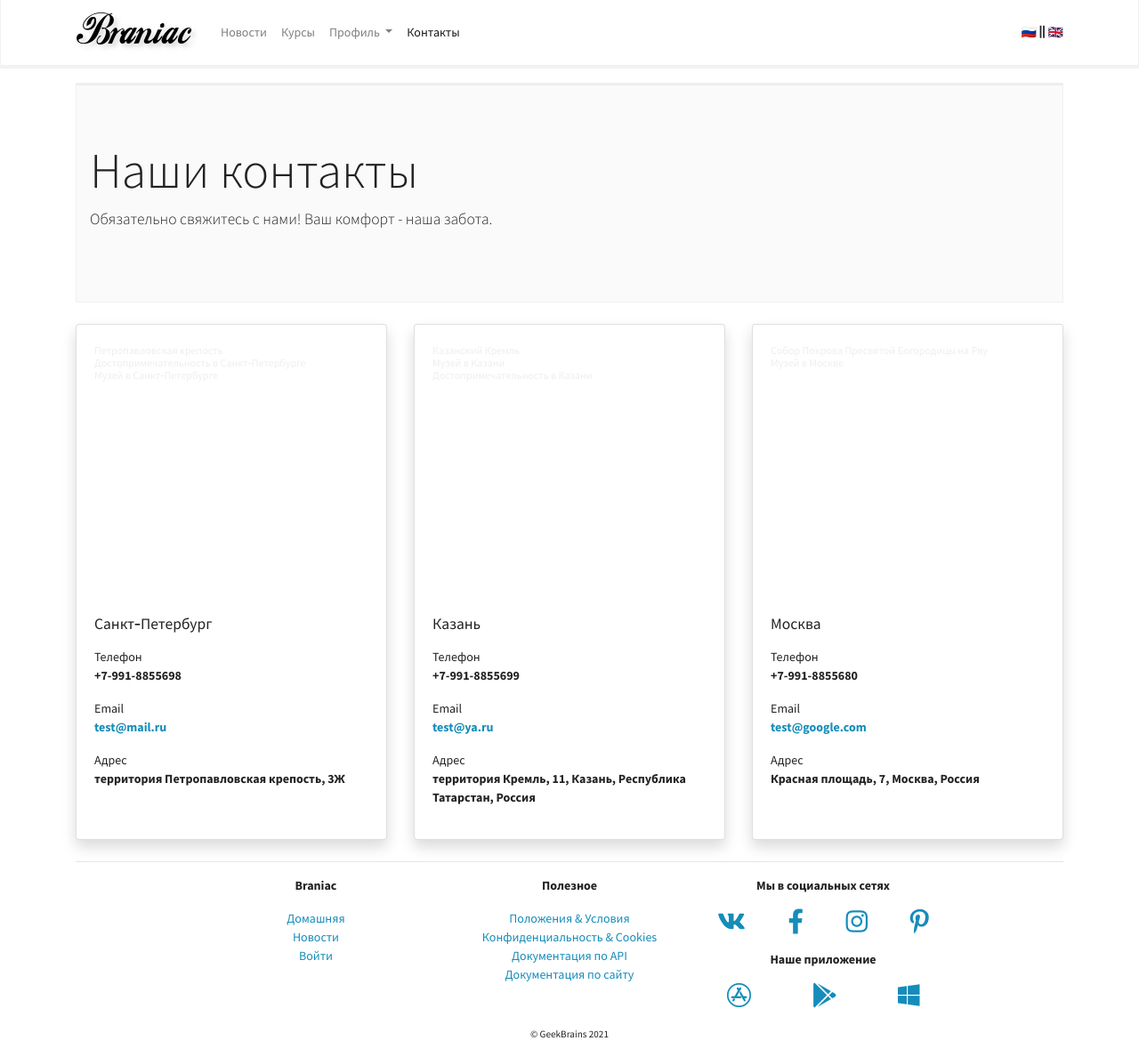
After one commit to razsm-git/django-repo, a Django app: page /mainapp/contacts/ in a window 1280 px wide. The commit adds this page. Shown: the whole page at 89% size. Run offline with Django 3.2, Linux system fonts and the light colour scheme; some libraries are stand-ins or nearby versions.

Commit message:
lesson_3 Templates including

```diff
--- a/config/settings.py
+++ b/config/settings.py
@@ -55,7 +55,9 @@ ROOT_URLCONF = "config.urls"
 TEMPLATES = [
     {
         "BACKEND": "django.template.backends.django.DjangoTemplates",
-        "DIRS": [],
+        "DIRS": [
+            "templates",
+        ],
         "APP_DIRS": True,
         "OPTIONS": {
             "context_processors": [
@@ -63,6 +65,7 @@ TEMPLATES = [
                 "django.template.context_processors.request",
                 "django.contrib.auth.context_processors.auth",
                 "django.contrib.messages.context_processors.messages",
+                "mainapp.context_processors.example.simple_context_processor",
             ],
         },
     },
--- /dev/null
+++ b/mainapp/context_processors/example.py
@@ -0,0 +1,2 @@
+def simple_context_processor(request):
+    return {"foo": "bar"}
--- a/mainapp/templates/mainapp/contacts.html
+++ b/mainapp/templates/mainapp/contacts.html
@@ -38,11 +38,11 @@
             <p class="card-text">
               <ul class="list-unstyled">
                 <li>Телефон</li>
-                <li><strong>+7-999-11-11111</strong></li>
+                <li><strong>+7-991-8855698</strong></li>
               </ul>
               <ul class="list-unstyled">
                 <li>Email</li>
-                <li><strong>{{ 'geeklab@spb.ru'|email_to_link }}</strong></li>
+                <li><strong>{{ 'test@mail.ru'|email_to_link }}</strong></li>
               </ul>
               <ul class="list-unstyled">
                 <li>Адрес</li>
@@ -75,11 +75,11 @@
             <p class="card-text">
               <ul class="list-unstyled">
                 <li>Телефон</li>
-                <li><strong>+7-999-22-22222</strong></li>
+                <li><strong>+7-991-8855699</strong></li>
               </ul>
               <ul class="list-unstyled">
                 <li>Email</li>
-                <li><strong>{{ 'geeklab@kz.ru'|email_to_link }}</strong></li>
+                <li><strong>{{ 'test@ya.ru'|email_to_link }}</strong></li>
               </ul>
               <ul class="list-unstyled">
                 <li>Адрес</li>
@@ -110,11 +110,11 @@
             <p class="card-text">
               <ul class="list-unstyled">
                 <li>Телефон</li>
-                <li><strong>+7-999-33-33333</strong></li>
+                <li><strong>+7-991-8855680</strong></li>
               </ul>
               <ul class="list-unstyled">
                 <li>Email</li>
-                <li><strong>{{ 'geeklab@msk.ru'|email_to_link }}</strong></li>
+                <li><strong>{{ 'test@google.com'|email_to_link }}</strong></li>
               </ul>
               <ul class="list-unstyled">
                 <li>Адрес</li>
--- /dev/null
+++ b/mainapp/templatetags/email_to_link.py
@@ -0,0 +1,9 @@
+from django import template
+from django.utils.safestring import mark_safe
+
+register = template.Library()
+
+
+@register.filter
+def email_to_link(value):
+    return mark_safe(f"<a href='mailto:{value}'>{value}</a>")
--- a/mainapp/urls.py
+++ b/mainapp/urls.py
@@ -9,6 +9,7 @@ urlpatterns = [
     path("", views.MainPageView.as_view(), name="home"),
     path("index/", views.MainPageView.as_view(), name="home"),
     path("news/", views.NewsPageView.as_view(), name="news"),
+    path("news/<int:page>/", views.NewsWithPaginatorView.as_view(), name="news_paginator"),
     path("courses/", views.CoursesPageView.as_view(), name="courses"),
     path("contacts/", views.ContactsPageView.as_view(), name="contacts"),
     path("doc_site/", views.DocSitePageView.as_view(), name="doc_site"),
--- a/mainapp/views.py
+++ b/mainapp/views.py
@@ -1,3 +1,4 @@
+from datetime import datetime
 from django.views.generic import TemplateView
 
 
@@ -8,6 +9,21 @@ class MainPageView(TemplateView):
 class NewsPageView(TemplateView):
     template_name = "mainapp/news.html"
 
+    def get_context_data(self, **kwargs):
+        # Get all previous data
+        context = super().get_context_data(**kwargs)
+        # Create your own data
+        context["news_title"] = "Громкий новостной заголовок"
+        context["news_preview"] = "Предварительное описание, которое заинтересует каждого"
+        context["range"] = range(5)
+        context["datetime_obj"] = datetime.now()
+        return context
+
+class NewsWithPaginatorView(NewsPageView):
+    def get_context_data(self, page, **kwargs):
+        context = super().get_context_data(page=page, **kwargs)
+        context["page_num"] = page
+        return context
 
 class CoursesPageView(TemplateView):
     template_name = "mainapp/courses_list.html"
--- /dev/null
+++ b/templates/base.html
@@ -0,0 +1,127 @@
+{% load static %}
+
+<!doctype html>
+<html lang="ru">
+
+<head>
+  <!-- Required meta tags -->
+  <meta charset="utf-8">
+  <meta name="viewport" content="width=device-width, initial-scale=1, shrink-to-fit=no">
+
+  <!-- Bootstrap CSS -->
+  <link rel="stylesheet" href="{% static 'css/bootstrap.min.css' %}">
+
+  <!-- ChartJS -->
+  <link rel="stylesheet" href="{% static 'css/Chart.min.css' %}">
+
+  <!-- FontAwesome -->
+  <link rel="stylesheet" href="{% static 'css/fontawesome.all.min.css' %}">
+
+  <title>Welcome to Braniac!</title>
+</head>
+
+<body>
+
+  {% include 'includes/main_menu.html' %}
+
+  <div class="container-md">
+
+    {% block content %}
+
+    Lorem ipsum dolor sit amet, consectetur adipisicing elit. Aspernatur
+    optio est esse? Veritatis laborum expedita
+    quibusdam numquam! Expedita amet nisi dolor similique autem, mollitia
+    ipsa et, natus vel explicabo
+    reprehenderit?
+
+    {% endblock content %}
+
+  </div>
+
+  <!-- Footer -->
+
+  <div class="container-lg mt-auto">
+    <hr>
+    <div class="row justify-content-center">
+      <div class="col-sm-6 col-md-3 text-center">
+        <p>
+          <strong>Braniac</strong>
+        </p>
+        <p>
+        <ul class="list-unstyled">
+          <li><a href="{% url 'mainapp:home' %}">Домашняя</a></li>
+          <li><a href="{% url 'mainapp:news' %}">Новости</a></li>
+          <li><a href="{% url 'mainapp:login' %}">Войти</a></li>
+        </ul>
+        </p>
+      </div>
+      <div class="col-sm-6 col-md-3 text-center">
+        <p>
+          <strong>Полезное</strong>
+        </p>
+        <p>
+        <ul class="list-unstyled">
+          <li><a href="#">Положения &amp; Условия</a></li>
+          <li><a href="#">Конфиденциальность &amp; Cookies</a></li>
+          <li><a href="#">Документация по API</a></li>
+          <li><a href="{% url 'mainapp:doc_site' %}">Документация по сайту</a></li>
+        </ul>
+        </p>
+      </div>
+      <div class="col-sm-6 col-md-3 text-center">
+        <p>
+          <strong>Мы в социальных сетях</strong>
+        </p>
+        <p>
+        <div class="row justify-content-around">
+          <div><a href="#"><i class="fab fa-vk fa-2x"></i></a></div>
+          <div><a href="#"><i class="fab fa-facebook-f fa-2x"></i></a>
+          </div>
+          <div><a href="#"><i class="fab fa-instagram fa-2x"></i></a>
+          </div>
+          <div><a href="#"><i class="fab fa-pinterest-p fa-2x"></i></a></div>
+        </div>
+        </p>
+        <p>
+          <strong>Наше приложение</strong>
+        </p>
+        <p>
+        <div class="row justify-content-around">
+          <div><a href="#"><i class="fab fa-app-store fa-2x"></i></a>
+          </div>
+          <div><a href="#"><i class="fab fa-google-play fa-2x"></i></a></div>
+          <div><a href="#"><i class="fab fa-windows fa-2x"></i></a>
+          </div>
+        </div>
+        </p>
+      </div>
+    </div>
+    <div class="row justify-content-center">
+      <div>
+        <p><small>&copy; GeekBrains 2021</small></p>
+      </div>
+    </div>
+  </div>
+
+  <!-- /Footer -->
+
+
+
+
+  <!-- JavaScript section -->
+  <!-- Bootstrap -->
+  <script src="{% static 'js/jquery-3.6.0.min.js' %}"></script>
+  <script src="{% static 'js/popper.min.js' %}"></script>
+  <script src="{% static 'js/bootstrap.min.js' %}"></script>
+
+  <!-- ChartJs -->
+  <script src="{% static 'js/Chart.min.js' %}"></script>
+
+  <!-- FontAwesome -->
+  <script src="{% static 'js/fontawesome.all.min.js' %}"></script>
+
+
+
+</body>
+
+</html>
--- /dev/null
+++ b/templates/includes/main_menu.html
@@ -0,0 +1,45 @@
+{% load static %}
+
+<nav class="navbar navbar-expand-lg navbar-light bg-light">
+    <div class="container">
+        <a class="navbar-brand" href="{% url 'mainapp:home' %}">
+            <img src="{% static 'img/logo.png' %}" alt="">
+        </a>
+        <button class="navbar-toggler" type="button" data-toggle="collapse" data-target="#navbarSupportedContent"
+            aria-controls="navbarSupportedContent" aria-expanded="false" aria-label="Toggle navigation">
+            <span class="navbar-toggler-icon"></span>
+        </button>
+
+        <div class="collapse navbar-collapse" id="navbarSupportedContent">
+            <ul class="navbar-nav mr-auto">
+                <li class="nav-item {% if request.resolver_match.view_name == 'mainapp:news' %}active{% endif %}">
+                    <a class="nav-link" href="{% url 'mainapp:news' %}">Новости</a>
+                </li>
+                <li class="nav-item {% if request.resolver_match.view_name == 'mainapp:courses' %}active{% endif %}">
+                    <a class="nav-link" href="{% url 'mainapp:courses' %}">Курсы</a>
+                </li>
+                <li class="nav-item dropdown">
+                    <a class="nav-link dropdown-toggle" href="#" id="ddProfile" role="button" data-toggle="dropdown"
+                        aria-haspopup="true" aria-expanded="false">
+                        Профиль
+                    </a>
+                    <div class="dropdown-menu" aria-labelledby="ddProfile">
+                        <a class="dropdown-item" href="#">Редактировать
+                            профиль</a>
+                        <a class="dropdown-item" href="#">Мои курсы</a>
+                        <div class="dropdown-divider"></div>
+                        <a class="dropdown-item" href="#">Модерация</a>
+                        <a class="dropdown-item" href="#">Административный
+                            раздел</a>
+                        <div class="dropdown-divider"></div>
+                        <a class="dropdown-item" href="#">Выход</a>
+                    </div>
+                </li>
+                <li class="nav-item {% if request.resolver_match.view_name == 'mainapp:contacts' %}active{% endif %}">
+                    <a class="nav-link" href="{% url 'mainapp:contacts' %}">Контакты</a>
+                </li>
+            </ul>
+            <span><a href="#">🇷🇺</a> <i class="fas fa-grip-lines-vertical"></i> <a href="#">🇬🇧</a></span>
+        </div>
+    </div>
+</nav>
```
Also changed, not shown: mainapp/templates/mainapp/login.html (+9 -17 lines), mainapp/context_processors/__init__.py (added), mainapp/templatetags/__init__.py (added).
